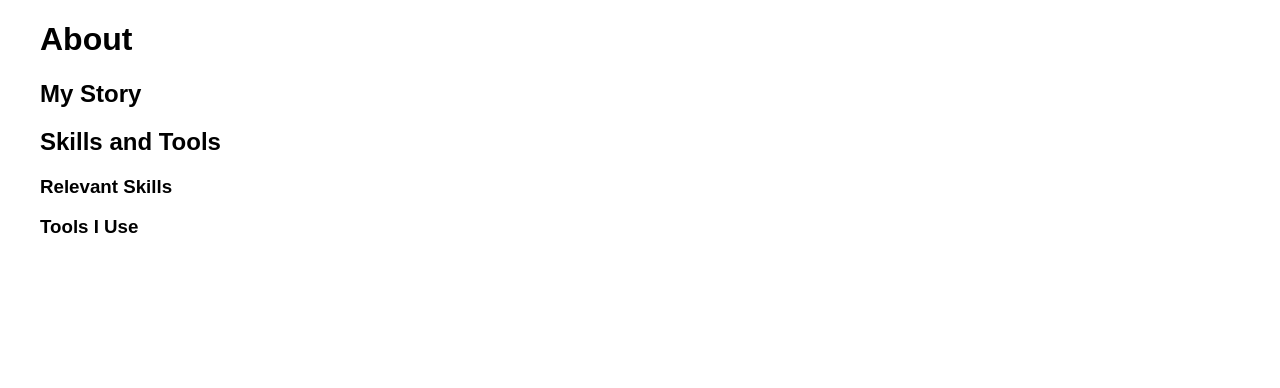
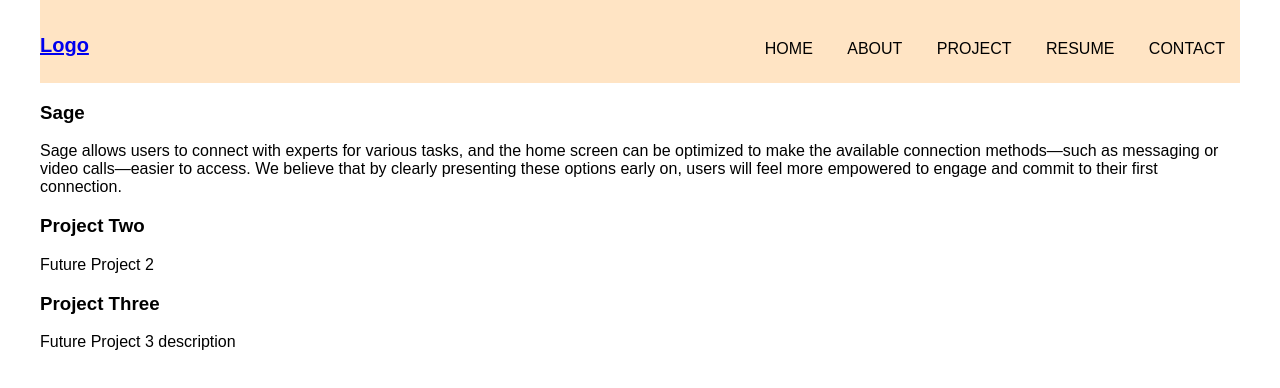
Before and after one commit to edbags84/portfolio-website, a plain HTML site: page about.html in a window 1280 px wide. Drawn offline with Linux system fonts and the light colour scheme; files that its build step writes are made by us from their sources.

Commit message:
additions

```diff
--- a/about.html
+++ b/about.html
@@ -1,17 +1,67 @@
 <!DOCTYPE html>
 <html lang="en">
-<head>
-    <meta charset="UTF-8">
+  <head>
+    <meta charset="UTF-8" />
     <link rel="stylesheet" href="./css/styles.css" />
-    <meta http-equiv="X-UA-Compatible" content="IE=edge">
-    <meta name="viewport" content="width=device-width, initial-scale=1.0">
-    <title>Emily Bagwell</title>
-    <link rel="stylesheet" href="styles.css">
-</head>
-<body>
-    <div><h1>About</h1></div>
-    <div><h2>My Story</h2></div> <div><h2>Skills and Tools</h2></div>
-      <div><h3>Relevant Skills</h3></div>
-      <div><h3>Tools I Use</h3></div>
-</body>
+    <meta name="viewport" content="width=device-width, initial-scale=1.0" />
+    <script
+      src="https://kit.fontawesome.com/01b7c8dea1.js"
+      crossorigin="anonymous"
+    ></script>
+    <title>Projects</title>
+  </head>
+  <body>
+    <!--Header-->
+    <header>
+      <div class="container">
+        <div class="navtoggle" id="myNavtoggle">
+          <a href="index.html" class="logo">Logo</a>
+          <nav>
+            <ul>
+              <li><a href="index.html">Home</a></li>
+              <li><a href="about.html">About</a></li>
+              <li><a href="projects.html">Project</a></li>
+              <li><a href="#">Resume</a></li>
+              <li>
+                <a href="#contact" onclick="menuToggle()">Contact</a>
+              </li>
+              <li>
+                <a
+                  href="javascript:void(0);"
+                  class="icon"
+                  onclick="menuToggle()"
+                >
+                  <i class="fas fa-bars"></i>
+                </a>
+              </li>
+            </ul>
+          </nav>
+        </div>
+      </div>
+    </header>
+
+    <div class="container">
+      <section class="projects">
+        <div class="project">
+          <h3>Sage</h3>
+          <p>
+            Sage allows users to connect with experts for various tasks, and the home screen can be optimized to make the available connection methods—such as messaging or video calls—easier to access. We believe that by clearly presenting these options early on, users will feel more empowered to engage and commit to their first connection.
+          </p>
+        </div>
+        <div class="project">
+          <h3>Project Two</h3>
+          <p>
+            Future Project 2
+          </p>
+        </div>
+        <div class="project">
+          <h3>Project Three</h3>
+          <p>
+            Future Project 3 description
+          </p>
+        </div>
+      </section>
+    </div>
+  </body>
+  <script src="./js/scripts.js"></script>
 </html>
```
Also changed, not shown: projects.html (+1 -2 lines), styles.css (+10 -0 lines).
